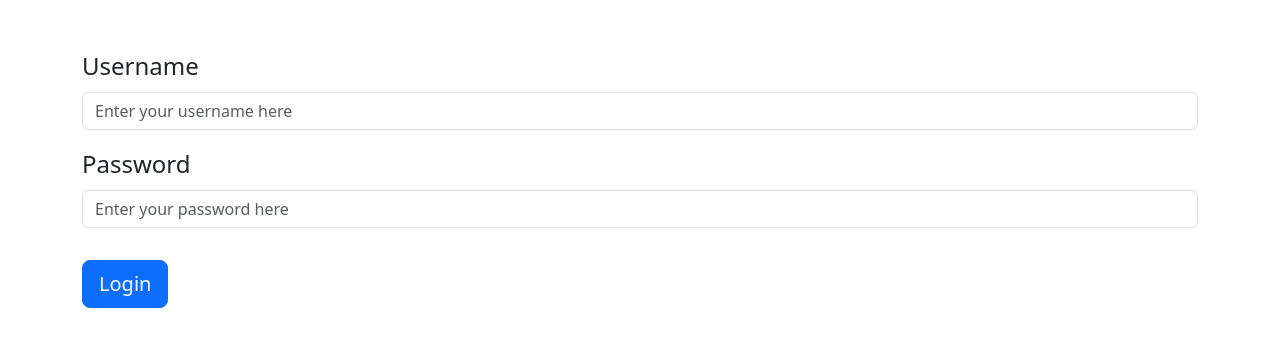
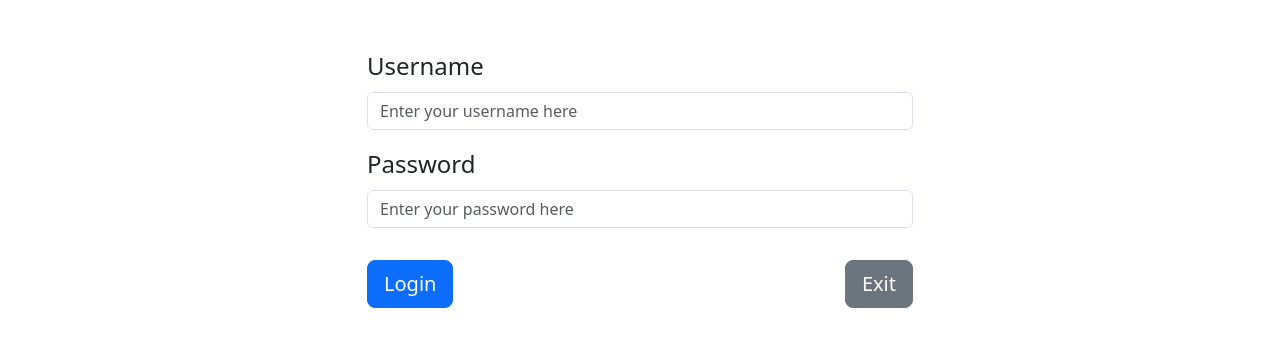
Before and after one commit to patilsuhas-git/assignment_submission_app, a React (Create React App) app in the folder assignmentsubmissionapp-frontend/: page /login in a window 1280 px wide. Shown: the top 346 px of the page. Built offline with nearby package versions, Linux system fonts and the light colour scheme.

Commit message:
Added bootstrap to login page

```diff
--- a/assignmentsubmissionapp-frontend/src/Login/index.js
+++ b/assignmentsubmissionapp-frontend/src/Login/index.js
@@ -34,10 +34,12 @@ const Login = () => {
     return (
         <>
             <Container className="mt-5">
+                <div className="justify-content-center align-item-center">
+                    <Row className="justify-content-center align-item-center">
+                        <Col md="8" lg="6">
                             <FormGroup className="mb-3 fs-4" controlId="formBasicEmail">
-                    <FormLabel htmlFor="username">Username</FormLabel>
+                                <FormLabel >Username</FormLabel>
                                 <FormControl type="email"
-                           id="username"
                                              placeholder="Enter your username here"
                                              value={username || ""}
                                              onChange={
@@ -45,23 +47,41 @@ const Login = () => {
                                              }
                                 />
                             </FormGroup>
-                <FormGroup className="mb-3 fs-4" controlId="formBasicEmail">
-                    <FormLabel htmlFor="password">Password</FormLabel>
+                        </Col>
+                    </Row>
+
+                    <Row className="justify-content-center align-item-center">
+                        <Col md="8" lg="6">
+                            <FormGroup className="mb-3 fs-4" controlId="password">
+                                <FormLabel>Password</FormLabel>
                                 <FormControl type="password"
-                           id="password"
                                              placeholder="Enter your password here"
                                              value={password}
                                              onChange={(e) => setPassword(e.target.value)}
                                 />
                             </FormGroup>
+                        </Col>
+                    </Row>
+
+                    <Row className="justify-content-center align-item-center">
+                        <Col md="8" lg="6" className="mt-3 d-flex flex-column gap-5 flex-md-row justify-content-md-between">
                             <Button id="submit"
-                        className="mt-3"
                                     type="button"
                                     onClick={() => sendLoginRequest()}
                                     size="lg"
                             >
                                 Login
                             </Button>
+                            <Button variant="secondary"
+                                    type="button"
+                                    onClick={() => {window.location.href = "/"}}
+                                    size="lg"
+                            >
+                                Exit
+                            </Button>
+                        </Col>
+                    </Row>
+                </div>
             </Container>
         </>
     );
```
Lines whose indentation alone changed are shown as unchanged.
